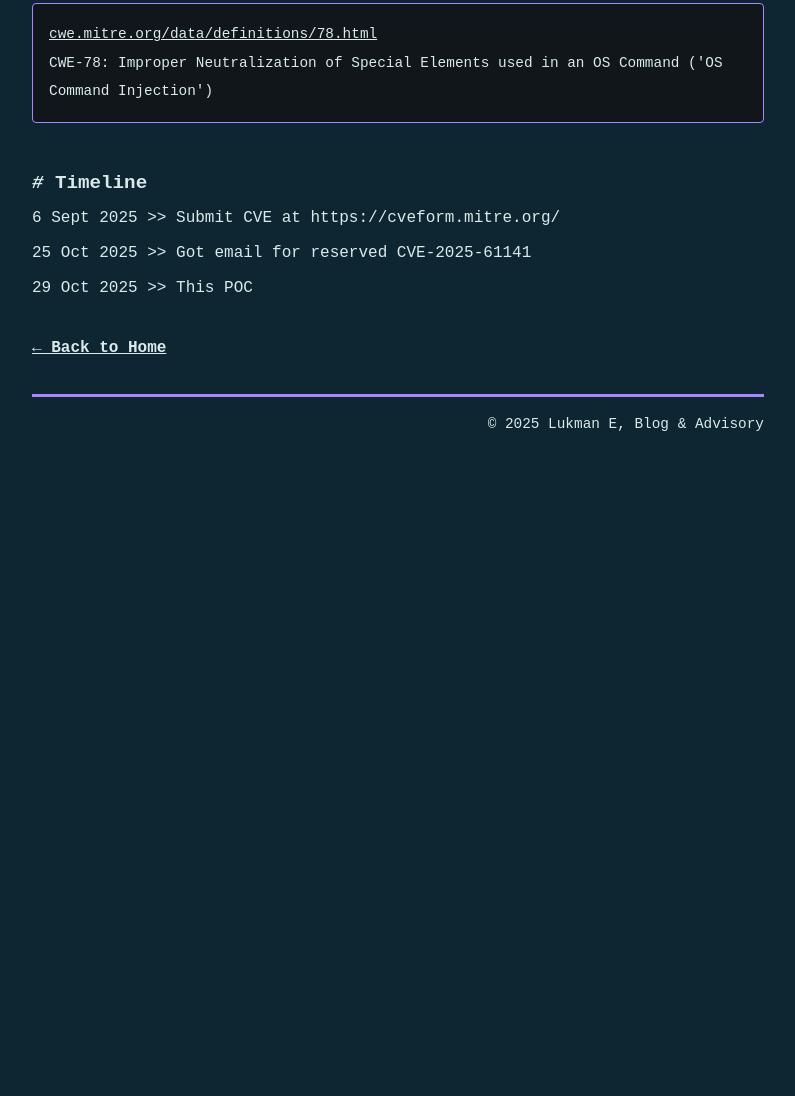
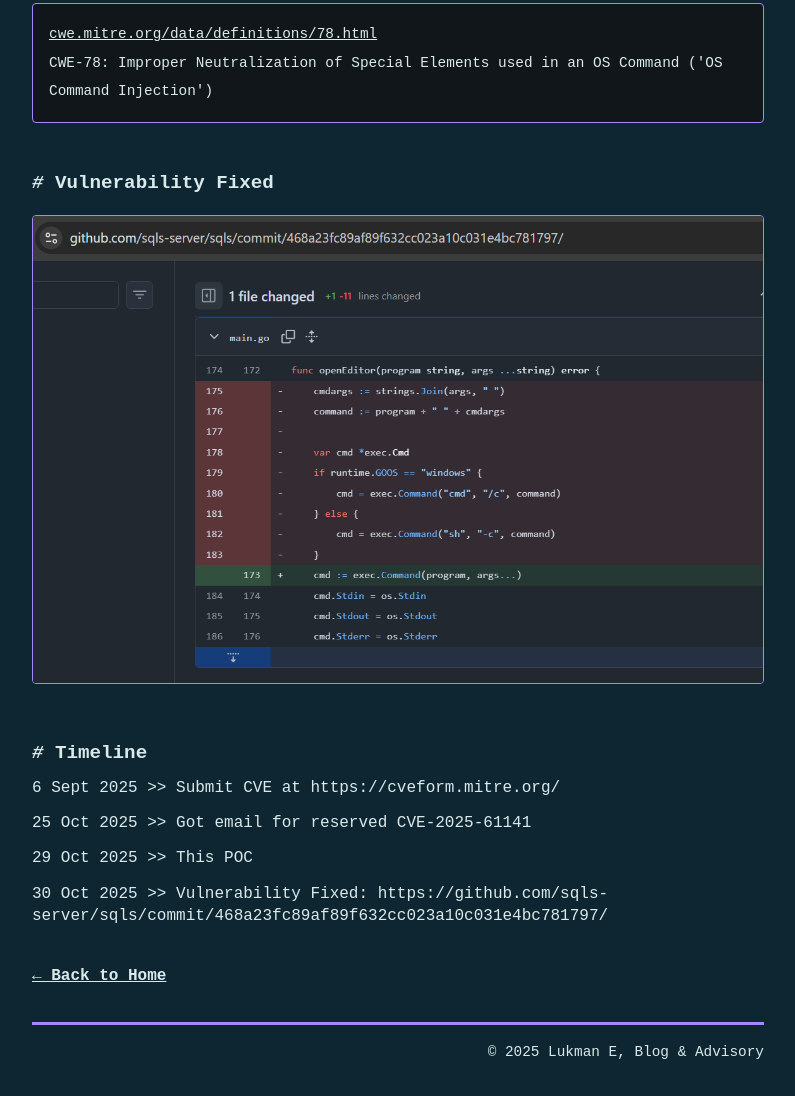
Before and after one commit to Lukmanern/lukmanern.github.io, a plain HTML site: page CVE-2025-61141.html in a window 1280 px wide. Shown: the part 2756-3852 px from the top of the page, without its empty margins (242-1037 px from the left). Before the commit the page ends 3224 px from the top, so only its background shows below. Drawn offline with Linux system fonts and the light colour scheme.

Commit message:
add fixed timeline; go public

```diff
--- a/CVE-2025-61141.html
+++ b/CVE-2025-61141.html
@@ -44,7 +44,6 @@
         </nav>
       </header>
 
-      <!-- Artikel POC CVE -->
       <article>
         <h2>CVE-2025-61141 OS Command Injection in SQLS v0.2.28</h2>
         <div class="article-meta">
@@ -88,7 +87,6 @@
           </div>
 
           <div class="media-container">
-            <!-- Placeholder untuk gambar POC -->
             <img
               src="./assets/sqls-main-go-openEditor.png"
               alt="POC Screenshot"
@@ -160,11 +158,20 @@ func openEditor(program string, args ...string) error {
             Command ('OS Command Injection')
           </div>
 
+          <h3><i>#</i> Vulnerability Fixed</h3>
+          <div class="media-container">
+            <img src="./assets/vuln-fixed.png" alt="vuln fixed" />
+          </div>
+
           <h3><i>#</i> Timeline</h3>
           <ul>
             <li>6 Sept 2025 >> Submit CVE at https://cveform.mitre.org/</li>
             <li>25 Oct 2025 >> Got email for reserved CVE-2025-61141</li>
             <li>29 Oct 2025 >> This POC</li>
+            <li>
+              30 Oct 2025 >> Vulnerability Fixed:
+              https://github.com/sqls-server/sqls/commit/468a23fc89af89f632cc023a10c031e4bc781797/
+            </li>
           </ul>
 
           <a href="./index.html" class="back-link">&larr; Back to Home</a>
```
Also changed, not shown: assets/vuln-fixed.png (added).
